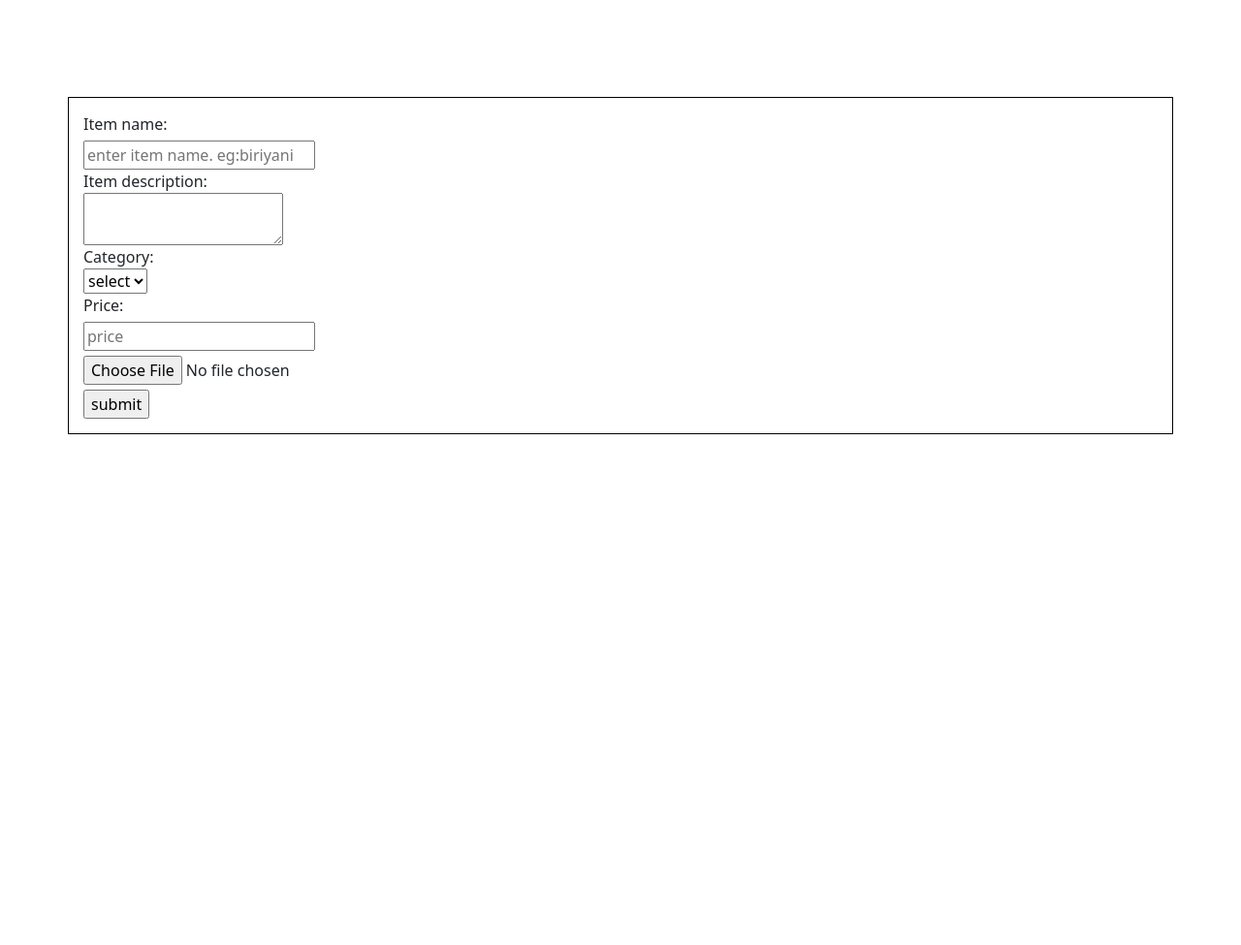
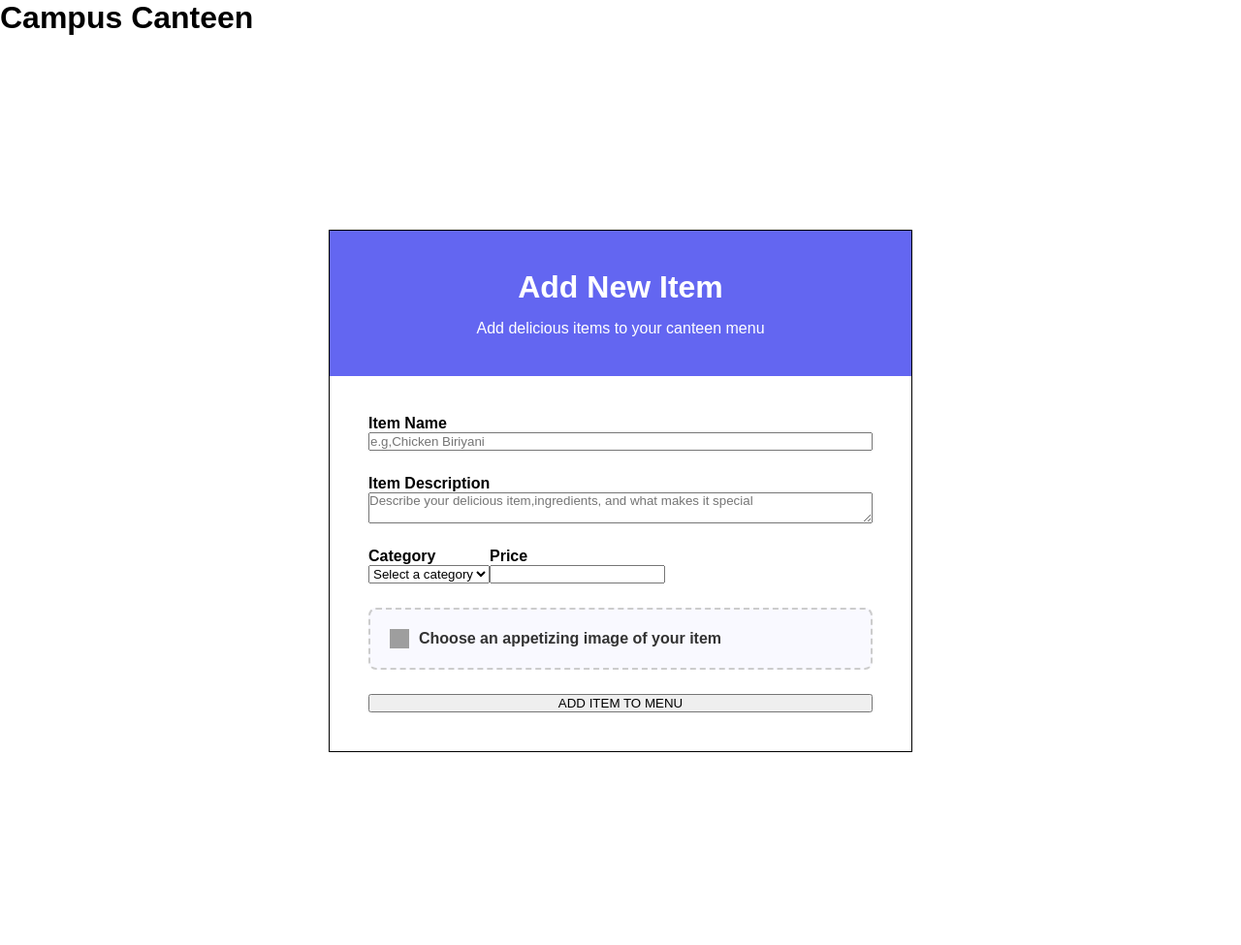
Before and after one commit to jeoncareer/canteen-preorder-system, a PHP site: page /canteen-preorder-system/canteen/add_item in a window 1280 px wide. Shown: the top 975 px of the page at 97% size. Before the commit the page ends 448 px from the top, so only its background shows below. Run offline with PHP 8.4, Linux system fonts and the light colour scheme; data that the repository does not hold is empty; grey boxes are pictures that could not be loaded.

Commit message:
adding add item page for canteen

```diff
--- a/app/controllers/Canteen.php
+++ b/app/controllers/Canteen.php
@@ -46,11 +46,12 @@ class Canteen extends Controller
                 redirect('canteen/login');
             } else {
                 $data["errors"] = $canteen->errors;
-                $this->view('canteen/signin', $data);
+                show($canteen->errors);
+                $this->view('canteen/signup', $data);
             }
 
         } else {
-            $this->view('canteen/signin', $data);
+            $this->view('canteen/signup', $data);
         }
 
     }
@@ -64,7 +65,7 @@ class Canteen extends Controller
             if ($canteen->login_validate($_POST)) {
                 $result = $canteen->first(["email" => $_POST["email"]]);
 
-                $_SESSION['CANTEEN'] = ["email" => $_POST['email'],"id" => $result->id];
+                $_SESSION['CANTEEN'] = $result;
                 print_r($_SESSION['CANTEEN']);
 
                 $this->view('canteen/home');
@@ -81,46 +82,9 @@ class Canteen extends Controller
         $item = new Items();
 
         $canteen = new Canteen_db();
-        if ($_SERVER['REQUEST_METHOD'] === "POST") {
 
-            $file = $_FILES['item_image'];
-            $file_name = $_FILES['item_image']['name'];
-            $ar = ["item_image" => $file_name];
-            if ($item->validate(array_merge($_POST, $ar))) {
-                $fileExt = explode('.', $file_name);
-                $fileActualExt = strtolower(end($fileExt));
-                $file_name = $_POST['item_name'].".".$fileActualExt;
-                $file_tmp = $_FILES['item_image']['tmp_name'];
-                $file_destination = "assets/images/".$file_name;
-                $canteen_id = $_SESSION["CANTEEN"]["id"];
+        $this->view('canteen/add_item');
 
-                move_uploaded_file($file_tmp, $file_destination);
-
-                $arr = ["name" => $_POST["item_name"],
-                        "price" => $_POST["price"],
-                        "image_location" => $file_name,
-                        "canteen_id" => $canteen_id,
-                        "category" => $_POST["category"]
-                        ];
-                //show($arr);
-                $item->insert($arr);
-
-
-
-            } else {
-                $data['errors'] = $item->errors;
-                $this->view("canteen/add_item", $data);
-
-            }
-
-        }
-        $result = $canteen->get_enum("items", "category");
-
-        $result = $result[0]->COLUMN_TYPE;
-        $result  = substr($result, 5, -1);
-        $result = str_getcsv($result, ',', "'");
-        $data["enums"] = $result;
-        $this->view("canteen/add_item", $data);
 
 
     }
--- a/app/views/canteen/add_item.view.php
+++ b/app/views/canteen/add_item.view.php
@@ -4,56 +4,151 @@
     <meta charset="UTF-8">
     <meta name="viewport" content="width=device-width, initial-scale=1.0">
     <title>Document</title>
-<link href="https://cdn.jsdelivr.net/npm/bootstrap@5.3.6/dist/css/bootstrap.min.css" rel="stylesheet" integrity="sha384-4Q6Gf2aSP4eDXB8Miphtr37CMZZQ5oXLH2yaXMJ2w8e2ZtHTl7GptT4jmndRuHDT" crossorigin="anonymous">
+
     <style>
-        .container{
-            margin-top:100px;
-            border:1px solid black;
-            padding:15px;
 
+        *{
+            margin: 0;
+            padding: 0;
+            font-family: Arial, Helvetica, sans-serif;
         }
 
-        .container *{
-            display:block;
+        body{
+            height:10000px;
+        }
+        .container{
+
+            display: flex;
+            flex-direction: column;
+            width:600px;
+            border: 1px solid black;
+            margin:0 auto ;
         }
 
-        .container input{
+        .top{
+            background-color: #6366F1;
+            display: flex;
+            flex-direction: column;
+            align-items: center;
+            justify-content: center;
+            color:white;
+            padding:40px 0;
+            row-gap: 15px;
+        }
 
-            margin-top:5px;
+        .l{
+            display: flex;
+            flex-direction: column;
         }
+
+
+        .cred{
+            display: flex;
+            flex-direction: column;
+           padding:40px;
+           row-gap: 25px;
+        }
+
+        .cred label{
+            font-weight: bold;
+        }
+
+        .cat-pri{
+            display: flex;
+            flex-direction: row;
+        }
+
+        .cat-pri > div{
+            display: flex;
+            flex-direction: column;
+        }
+
+
+
+          .upload-box {
+    border: 2px dashed #ccc;
+    border-radius: 8px;
+    padding: 20px;
+    display: flex;
+    align-items: center;
+    gap: 10px;
+    background-color: #f9f9ff;
+    color: #333;
+    font-weight: bold;
+    cursor: pointer;
+    transition: border-color 0.3s;
+  }
+
+  .upload-box:hover {
+    border-color: #7f8c8d;
+  }
+
+  .upload-box img {
+    width: 20px;
+    height: 20px;
+  }
+
+  #item_image {
+    display: none;
+  }
     </style>
 </head>
 <body>
-    <form method = "post" enctype="multipart/form-data">
+    <h1 style="margin-bottom:200px">Campus Canteen</h1>
+  <div class="container">
+    <div class="top">
+        <h1>Add New Item</h1>
+        <div>Add delicious items to your canteen menu</div>
+    </div>
 
-    <div class="container">
-        <?php
-          if (isset($errors)) {
 
-              foreach ($errors as $error) {
-                  echo '<div class="alert alert-danger" role="alert">'. $error .'</div>';
-              }
-          }
-        ?>
-        <label for="">Item name:</label>
-        <input type="text" name="item_name" placeholder="enter item name. eg:biriyani">
-        <label for="">Item description:</label>
-        <textarea name="description"></textarea>
-        <label for="">Category:</label>
-        <select name = "category">
-            <option >select</option>
-             <?php
-        foreach ($enums as $enum) {
 
-            ?>
-            <option value="<?=$enum?>" > <?=$enum?> </option>
-            <?php } ?>
-        </select>
-        <label for="">Price:</label>
-        <input type="text" name="price" placeholder="price">
-        <input type="file" name="item_image">
-        <input type="submit" value="submit">
+    <div class="cred">
+        <div class="l">
+
+            <label for="">Item Name</label>
+            <input type="text" name="item_name" placeholder="e.g,Chicken Biriyani">
+        </div>
+        <div class="l">
+
+            <label for="">Item Description</label>
+            <textarea name="description" id="" placeholder="Describe your delicious item,ingredients, and what makes it special"></textarea>
+        </div>
+
+        <div class="l">
+
+            <div class="cat-pri">
+                <div>
+
+                    <label for="">Category</label>
+                    <select name="category" id="" >
+                        <option value="">Select a category</option>
+                    </select>
+                </div>
+                <div>
+
+                    <label for="">Price</label>
+                    <input type="number" name="price">
+                </div>
+
+            </div>
+        </div>
+        <div class="l">
+
+            <label for="item_image" class="upload-box">
+      <img src="https://cdn-icons-png.flaticon.com/512/685/685655.png" alt="Camera Icon">
+      Choose an appetizing image of your item
+    </label>
+    <input type="file" id="item_image" name="item_image" accept="image/*">
+        </div>
+
+        <div class="l">
+
+            <button>ADD ITEM TO MENU</button>
+        </div>
     </div>
-    </form>
+
+
+  </div>
 </body>
 </html>
--- a/app/views/canteen/login.view.php
+++ b/app/views/canteen/login.view.php
@@ -3,7 +3,7 @@
 <head>
     <meta charset="UTF-8">
     <meta name="viewport" content="width=device-width, initial-scale=1.0">
-     <link rel="stylesheet" href="<?=ROOT?>assets/css/header.css">
+
     <title>login</title>
     <link rel="stylesheet" href="<?=ROOT?>/assets/css/login.css">
 
```
Also changed, not shown: app/views/canteen/home.view.php (+1 -6 lines), app/views/canteen/signin.view.php (deleted, +0 -60 lines), app/views/canteen/signup.view.php (added, +41 -0 lines), public/assets/css/login.css, public/assets/images/biriyani.jpg (added).
